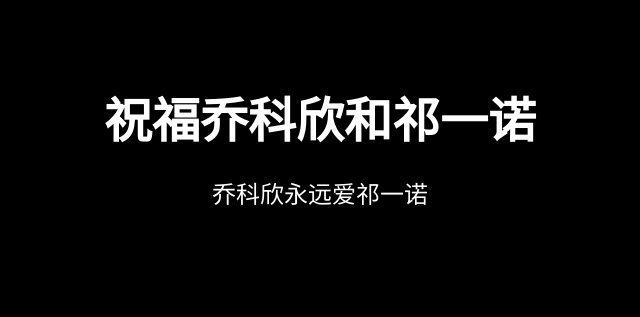
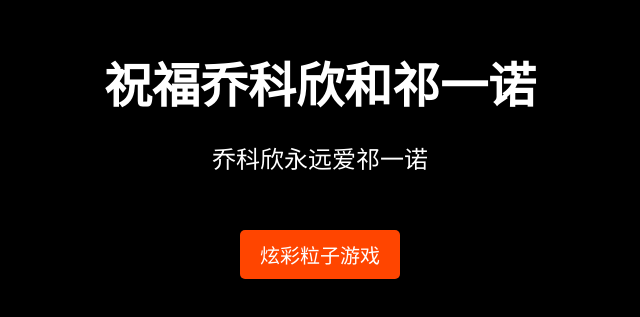
Before and after one commit to qwasx/qiq.github.io, a plain HTML site: page index.html in a window 1280 px wide. Shown: the part 253-570 px from the top of the page, without its empty margins (320-960 px from the left). Drawn offline with nearby package versions, Linux system fonts and the light colour scheme.

Commit message:
Update index.html

```diff
--- a/index.html
+++ b/index.html
@@ -50,8 +50,15 @@
             margin-top: 20px;
             display: none; /* 初始隐藏页脚信息 */
         }
-        audio {
-            display: none; /* 初始隐藏背景音乐 */
+        .btn {
+            padding: 10px 20px;
+            font-size: 20px;
+            color: #fff;
+            background-color: #ff4500;
+            border: none;
+            border-radius: 5px;
+            cursor: pointer;
+            margin-top: 20px;
         }
     </style>
 </head>
@@ -62,6 +69,7 @@
         <p>乔科欣永远爱祁一诺</p>
         <div id="love">❤️ I love you ❤️</div>
         <div class="footer">by Yuan Aoguan</div>
+        <button class="btn" onclick="location.href='particles-game.html'">炫彩粒子游戏</button>
     </div>
 
     <script src="https://cdn.jsdelivr.net/particles.js/2.0.0/particles.min.js"></script>
```
Lines whose indentation alone changed are shown as unchanged.
